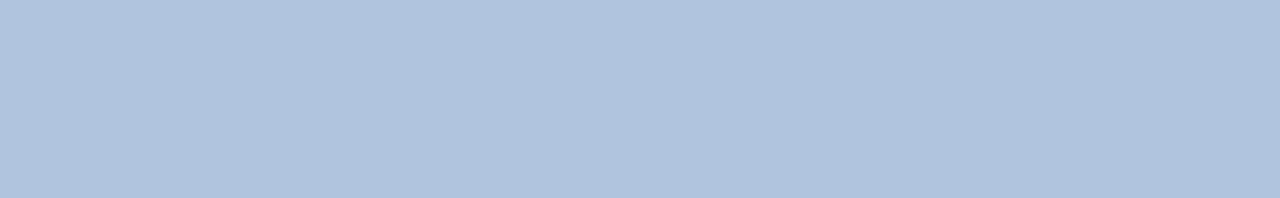
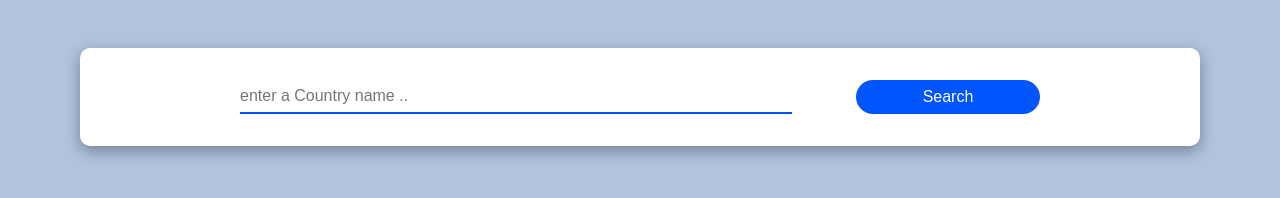
Before and after one commit to mark-elias/Project_CountryGuide, a plain HTML site: page index.html in a window 1280 px wide. Drawn offline with Linux system fonts and the light colour scheme.

Commit message:
basic form built, ready for javaScript

```diff
--- a/index.html
+++ b/index.html
@@ -5,10 +5,32 @@
     <meta name="viewport" content="width=device-width, initial-scale=1.0" />
     <!-- StyleSheets -->
     <link rel="stylesheet" href="styles.css" />
+    <!-- google fonts -->
+    <link rel="preconnect" href="https://fonts.googleapis.com" />
+    <link rel="preconnect" href="https://fonts.gstatic.com" crossorigin />
+    <link
+      href="https://fonts.googleapis.com/css2?family=Roboto:wght@100;400&display=swap"
+      rel="stylesheet"
+    />
     <title>Country Guide</title>
   </head>
   <body>
+    <div class="container">
+      <form class="myFormStyled">
+        <!-- search section -->
+        <section class="search-section">
+          <input
+            type="text"
+            id="country-input"
+            placeholder="enter a Country name .."
+          />
+          <button id="search-button">Search</button>
+        </section>
 
+        <!-- result section -->
+        <section class="result"></section>
+      </form>
+    </div>
 
     <!-- java script -->
     <script src="script.js"></script>
--- a/styles.css
+++ b/styles.css
@@ -1,8 +1,50 @@
-*{
-    padding: 0;
-    margin: 0;
-    box-sizing: border-box;
+* {
+  padding: 0;
+  margin: 0;
+  box-sizing: border-box;
 }
-body{
-    background-color: lightsteelblue;
+body {
+  background-color: lightsteelblue;
+  font-family: "Roboto", sans-serif;
 }
+
+.container {
+  padding: 3rem 5rem;
+
+  display: flex;
+  justify-content: center;
+  align-items: center;
+}
+.myFormStyled {
+  background-color: white;
+
+  border-radius: 10px;
+
+  padding: 2rem 10rem;
+
+  box-shadow: rgba(0, 0, 0, 0.35) 0px 5px 15px;
+  width: 100%;
+}
+
+.search-section{
+    display: grid;
+    grid-template-columns: 9fr 3fr;
+    gap: 4em;
+
+}
+#country-input{
+    font-size: 1em;
+    border: 0;
+    outline: 0;
+    border-bottom: 2px solid rgb(0,85, 255);
+    color: rgb(30, 30, 30);
+
+}
+#search-button{
+    font-size: 1em;
+    background-color: rgb(0, 85, 255);
+    color: white;
+    padding: 0.5rem 1rem;
+    border: 0;
+    border-radius: 20px;
+}
```
